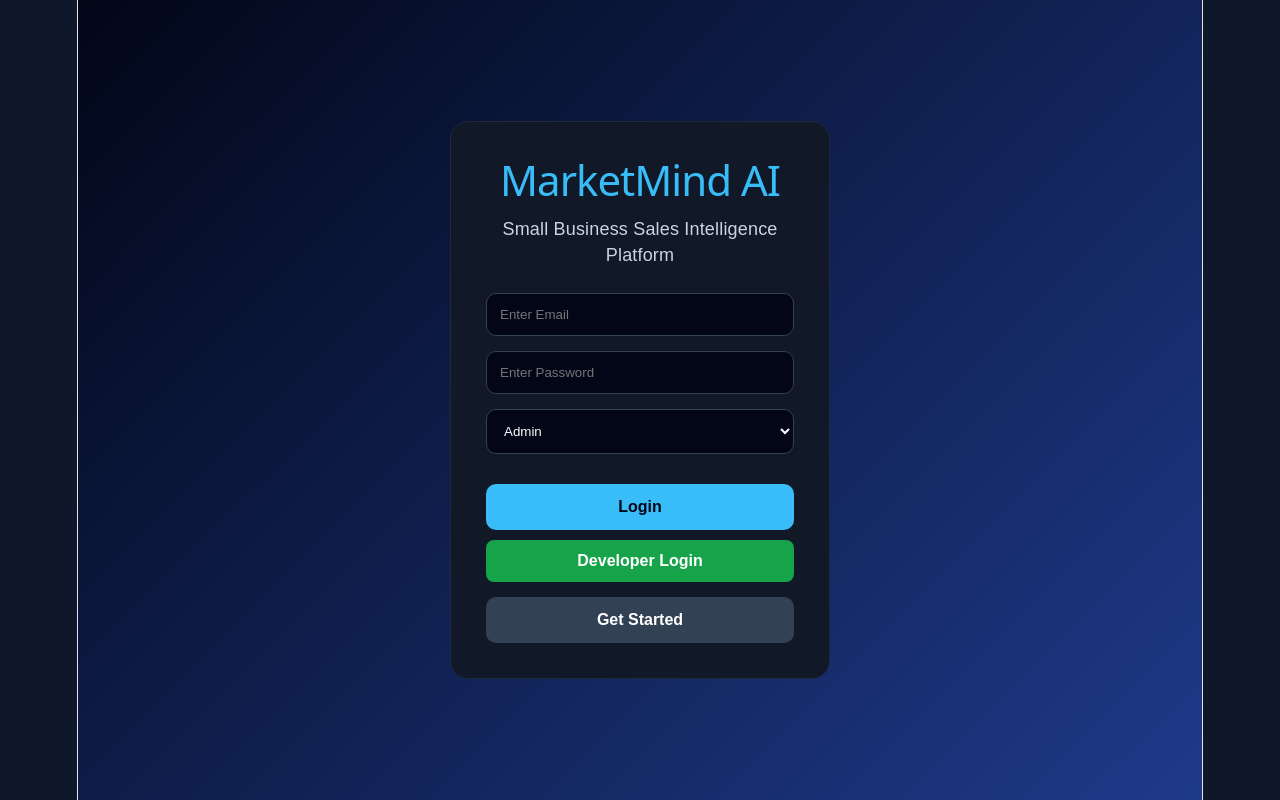
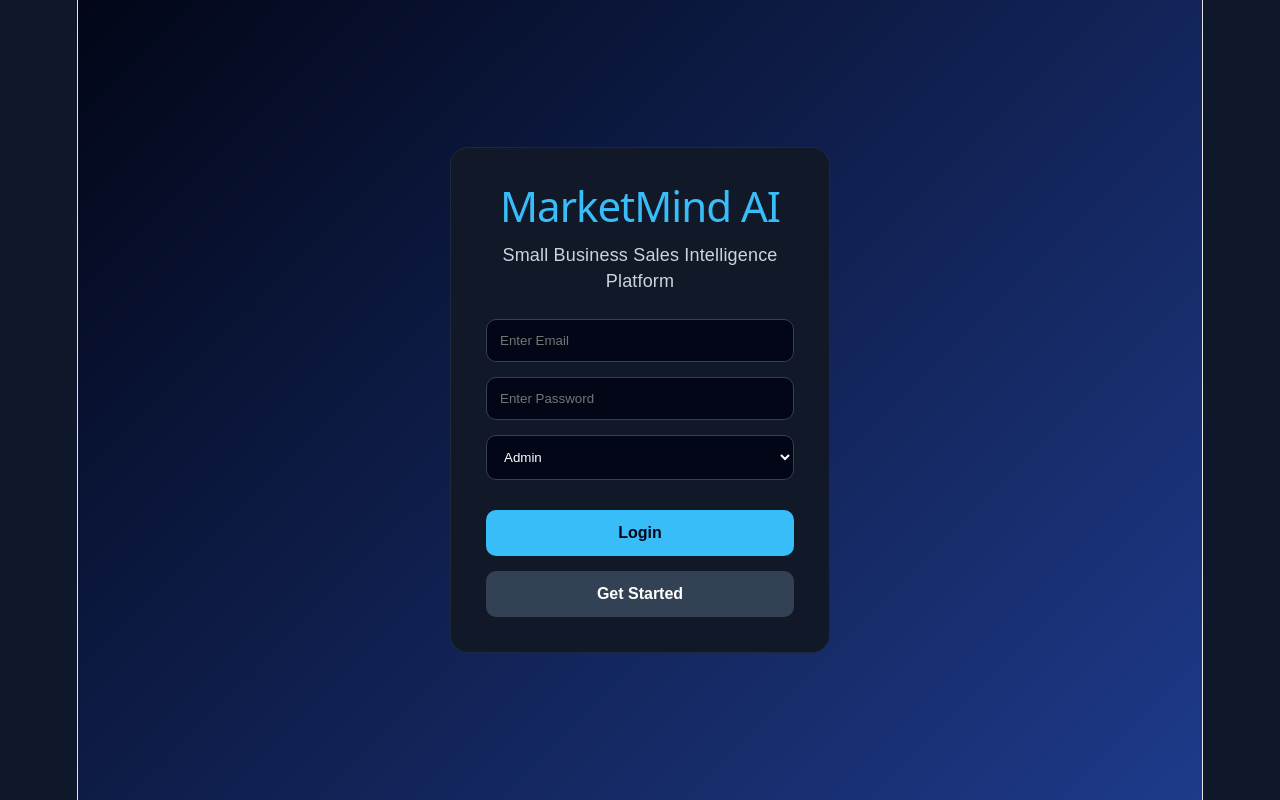
Before and after one commit to springboardmentor54321v/Small-business-sales-intelligence-platform-SB7-Team2, a React app in the folder Frontend/: page / in a window 1280 px wide. Built offline with nearby package versions, Linux system fonts and the light colour scheme; the HTML template or start-up script is replaced by a standard one.

Commit message:
Remove temporary developer login

```diff
--- a/Frontend/src/App.jsx
+++ b/Frontend/src/App.jsx
@@ -343,30 +343,7 @@ const registerUser = async () => {
           <button onClick={handleLogin}>
   Login
 </button>
-<button
-  onClick={() => {
 
-    localStorage.setItem("token", "dev-token");
-
-    setRole("Manager");
-
-    setIsLoggedIn(true);
-
-  }}
-
-  style={{
-    width: "100%",
-    marginTop: "10px",
-    background: "#16a34a",
-    color: "#fff",
-    padding: "12px",
-    border: "none",
-    borderRadius: "8px",
-    cursor: "pointer",
-  }}
->
-  Developer Login
-</button>
 
           <button
             className="secondary-btn"
```
